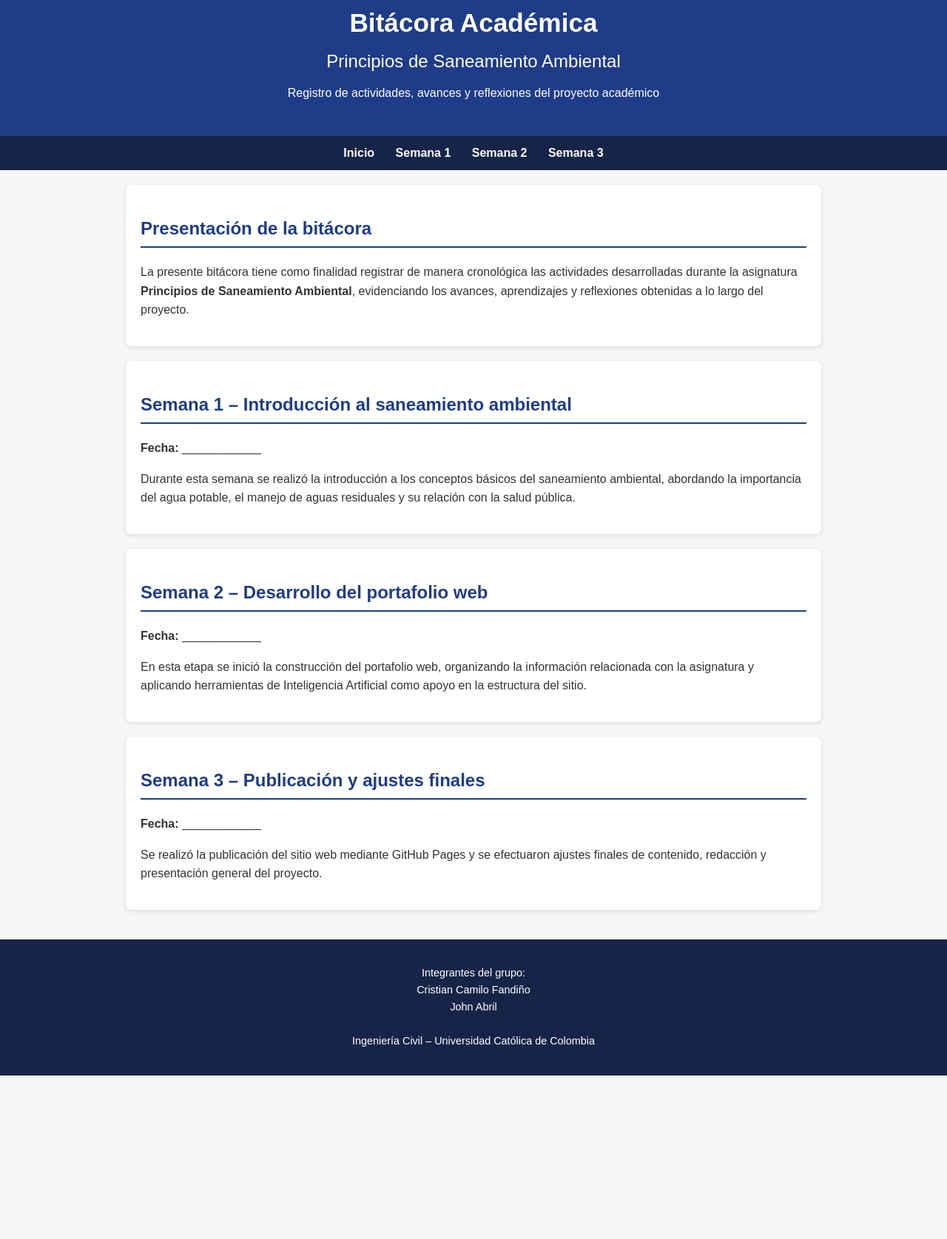
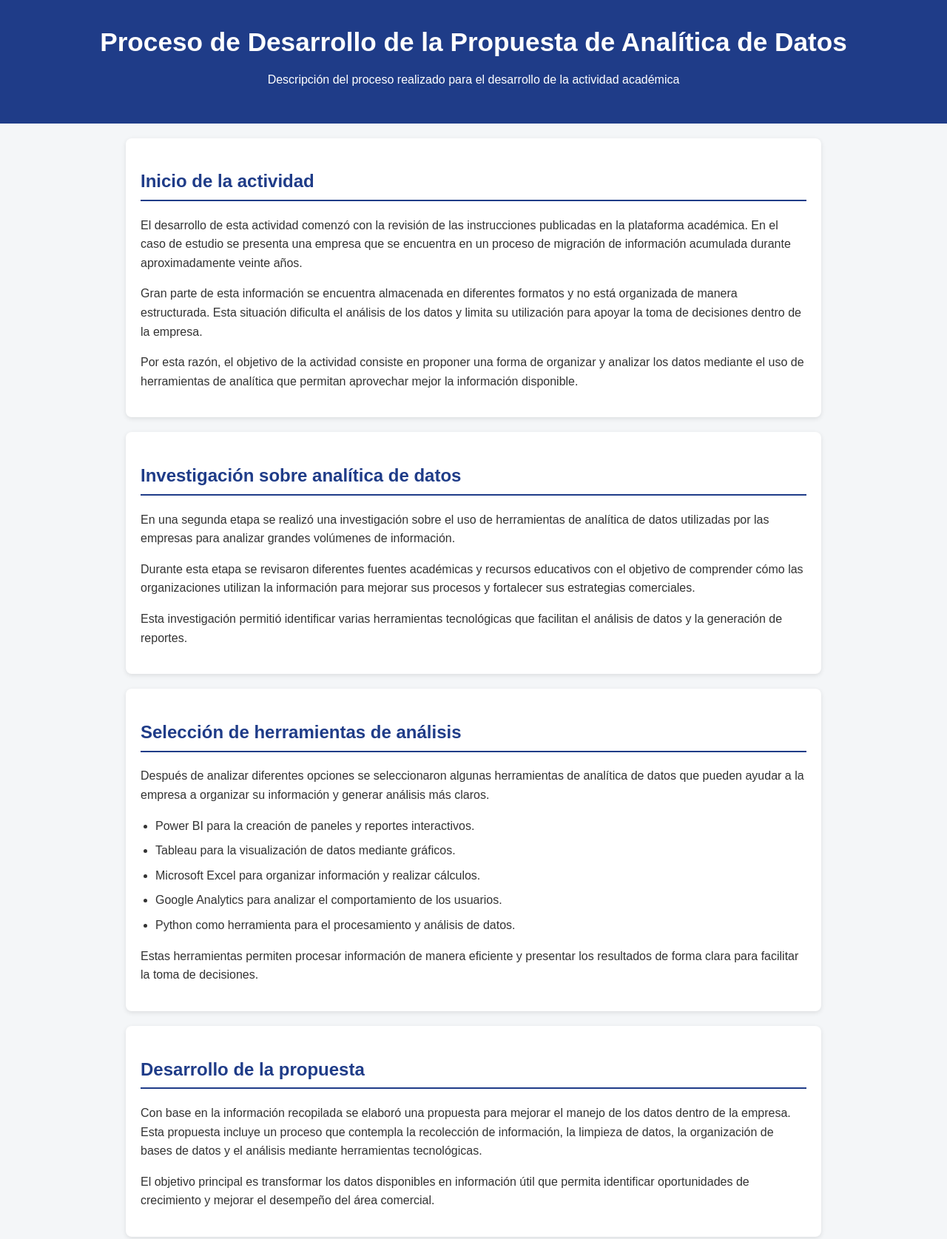
Before and after one commit to cristiancamilofandi-ing/PORTAFOLIO-INGENIERIA-, a plain HTML site: page bitacora.html in a window 1280 px wide. Shown: the part 27-1702 px from the top of the page at 74% size. Before the commit the page ends 1481 px from the top, so only its background shows below. Drawn offline with Linux system fonts and the light colour scheme.

Commit message:
Revise bitacora.html for new project details
Updated the bitacora.html file to reflect a new project development process, including sections on data analytics and project conclusions.

````diff
--- a/bitacora.html
+++ b/bitacora.html
@@ -1,76 +1,151 @@
+```html
 <!DOCTYPE html>
-<html lang="es">
+<html>
 <head>
-  <meta charset="UTF-8">
-  <title>Bitácora – Principios de Saneamiento Ambiental</title>
-  <meta name="viewport" content="width=device-width, initial-scale=1.0">
+<title>Proceso de Desarrollo del Proyecto</title>
 <link rel="stylesheet" href="style.css">
 </head>
 
 <body>
 
 <header>
-    <h1>Bitácora Académica</h1>
-    <h2>Principios de Saneamiento Ambiental</h2>
-    <p>
-      Registro de actividades, avances y reflexiones del proyecto académico
-    </p>
+<h1>Proceso de Desarrollo de la Propuesta de Analítica de Datos</h1>
+<p>Descripción del proceso realizado para el desarrollo de la actividad académica</p>
 </header>
 
-  <nav>
-    <a href="index.html">Inicio</a>
-    <a href="#semana1">Semana 1</a>
-    <a href="#semana2">Semana 2</a>
-    <a href="#semana3">Semana 3</a>
-  </nav>
+<section>
+
+<h2>Inicio de la actividad</h2>
+
+<p>
+El desarrollo de esta actividad comenzó con la revisión de las instrucciones
+publicadas en la plataforma académica. En el caso de estudio se presenta una
+empresa que se encuentra en un proceso de migración de información acumulada
+durante aproximadamente veinte años.
+</p>
+
+<p>
+Gran parte de esta información se encuentra almacenada en diferentes formatos
+y no está organizada de manera estructurada. Esta situación dificulta el
+análisis de los datos y limita su utilización para apoyar la toma de decisiones
+dentro de la empresa.
+</p>
+
+<p>
+Por esta razón, el objetivo de la actividad consiste en proponer una forma de
+organizar y analizar los datos mediante el uso de herramientas de analítica
+que permitan aprovechar mejor la información disponible.
+</p>
+
+</section>
 
 <section>
-    <h2>Presentación de la bitácora</h2>
+
+<h2>Investigación sobre analítica de datos</h2>
+
 <p>
-      La presente bitácora tiene como finalidad registrar de manera cronológica
-      las actividades desarrolladas durante la asignatura
-      <strong>Principios de Saneamiento Ambiental</strong>,
-      evidenciando los avances, aprendizajes y reflexiones obtenidas a lo largo del proyecto.
+En una segunda etapa se realizó una investigación sobre el uso de herramientas
+de analítica de datos utilizadas por las empresas para analizar grandes
+volúmenes de información.
 </p>
+
+<p>
+Durante esta etapa se revisaron diferentes fuentes académicas y recursos
+educativos con el objetivo de comprender cómo las organizaciones utilizan
+la información para mejorar sus procesos y fortalecer sus estrategias
+comerciales.
+</p>
+
+<p>
+Esta investigación permitió identificar varias herramientas tecnológicas
+que facilitan el análisis de datos y la generación de reportes.
+</p>
+
 </section>
 
-  <section id="semana1">
-    <h2>Semana 1 – Introducción al saneamiento ambiental</h2>
-    <p><strong>Fecha:</strong> ____________</p>
+<section>
+
+<h2>Selección de herramientas de análisis</h2>
+
 <p>
-      Durante esta semana se realizó la introducción a los conceptos básicos del saneamiento
-      ambiental, abordando la importancia del agua potable, el manejo de aguas residuales
-      y su relación con la salud pública.
+Después de analizar diferentes opciones se seleccionaron algunas herramientas
+de analítica de datos que pueden ayudar a la empresa a organizar su información
+y generar análisis más claros.
 </p>
+
+<ul>
+<li>Power BI para la creación de paneles y reportes interactivos.</li>
+<li>Tableau para la visualización de datos mediante gráficos.</li>
+<li>Microsoft Excel para organizar información y realizar cálculos.</li>
+<li>Google Analytics para analizar el comportamiento de los usuarios.</li>
+<li>Python como herramienta para el procesamiento y análisis de datos.</li>
+</ul>
+
+<p>
+Estas herramientas permiten procesar información de manera eficiente y
+presentar los resultados de forma clara para facilitar la toma de decisiones.
+</p>
+
 </section>
 
-  <section id="semana2">
-    <h2>Semana 2 – Desarrollo del portafolio web</h2>
-    <p><strong>Fecha:</strong> ____________</p>
+<section>
+
+<h2>Desarrollo de la propuesta</h2>
+
 <p>
-      En esta etapa se inició la construcción del portafolio web, organizando la información
-      relacionada con la asignatura y aplicando herramientas de Inteligencia Artificial
-      como apoyo en la estructura del sitio.
+Con base en la información recopilada se elaboró una propuesta para mejorar
+el manejo de los datos dentro de la empresa. Esta propuesta incluye un
+proceso que contempla la recolección de información, la limpieza de datos,
+la organización de bases de datos y el análisis mediante herramientas
+tecnológicas.
 </p>
+
+<p>
+El objetivo principal es transformar los datos disponibles en información
+útil que permita identificar oportunidades de crecimiento y mejorar el
+desempeño del área comercial.
+</p>
+
 </section>
 
-  <section id="semana3">
-    <h2>Semana 3 – Publicación y ajustes finales</h2>
-    <p><strong>Fecha:</strong> ____________</p>
+<section>
+
+<h2>Creación de la página web</h2>
+
 <p>
-      Se realizó la publicación del sitio web mediante GitHub Pages y se efectuaron
-      ajustes finales de contenido, redacción y presentación general del proyecto.
+Como parte del desarrollo de la actividad se creó una página web con el fin
+de presentar la propuesta elaborada por el grupo. En esta página se incluye
+la descripción del problema, el análisis realizado, las herramientas
+propuestas y las conclusiones del trabajo.
 </p>
+
+<p>
+La página fue desarrollada utilizando HTML para la estructura del contenido
+y CSS para mejorar la presentación visual de la información. Posteriormente
+el proyecto fue publicado en un repositorio para facilitar su visualización
+a través de internet.
+</p>
+
 </section>
 
-  <footer>
+<section>
+
+<h2>Conclusiones del proceso</h2>
+
 <p>
-      Integrantes del grupo:<br>
-      Cristian Camilo Fandiño<br>
-      John Abril<br><br>
-      Ingeniería Civil – Universidad Católica de Colombia
+El desarrollo de esta actividad permitió comprender la importancia de la
+analítica de datos en las organizaciones actuales. El análisis adecuado
+de la información permite mejorar la toma de decisiones, optimizar
+procesos y fortalecer el crecimiento empresarial.
 </p>
-  </footer>
+
+<p>
+Además, la creación de la página web permitió presentar el contenido
+de la actividad de una manera organizada y accesible para los usuarios.
+</p>
+
+</section>
 
 </body>
 </html>
+```
````
Lines whose indentation alone changed are shown as unchanged.
